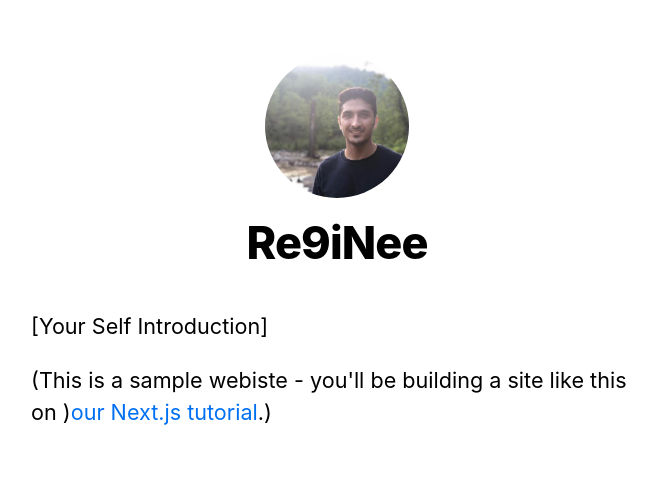
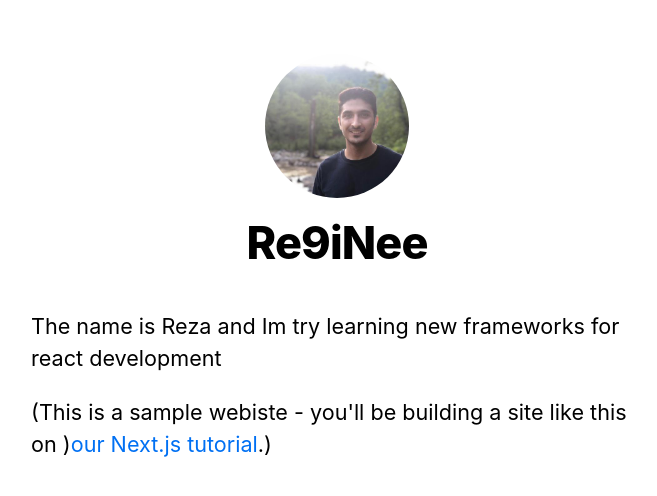
Before and after one commit to Re9iNee/nextJS-documetation, a Next.js app: page / in a window 1280 px wide. Shown: the top 496 px of the page, without its empty margins (303-960 px from the left). Built offline with nearby package versions, Linux system fonts and the light colour scheme.

Commit message:
added about me in blog section

```diff
--- a/pages/index.js
+++ b/pages/index.js
@@ -9,7 +9,7 @@ export default function Home() {
         <title>{siteTitle}</title>
       </Head>
       <section className={utilStyles.headingMd}>
-        <p>[Your Self Introduction]</p>
+        <p>The name is Reza and Im try learning new frameworks for react development</p>
         <p>
           (This is a sample webiste - you'll be building a site like this on{' '})
           <a href="https://nextjs.org/learn">our Next.js tutorial</a>.)
```
